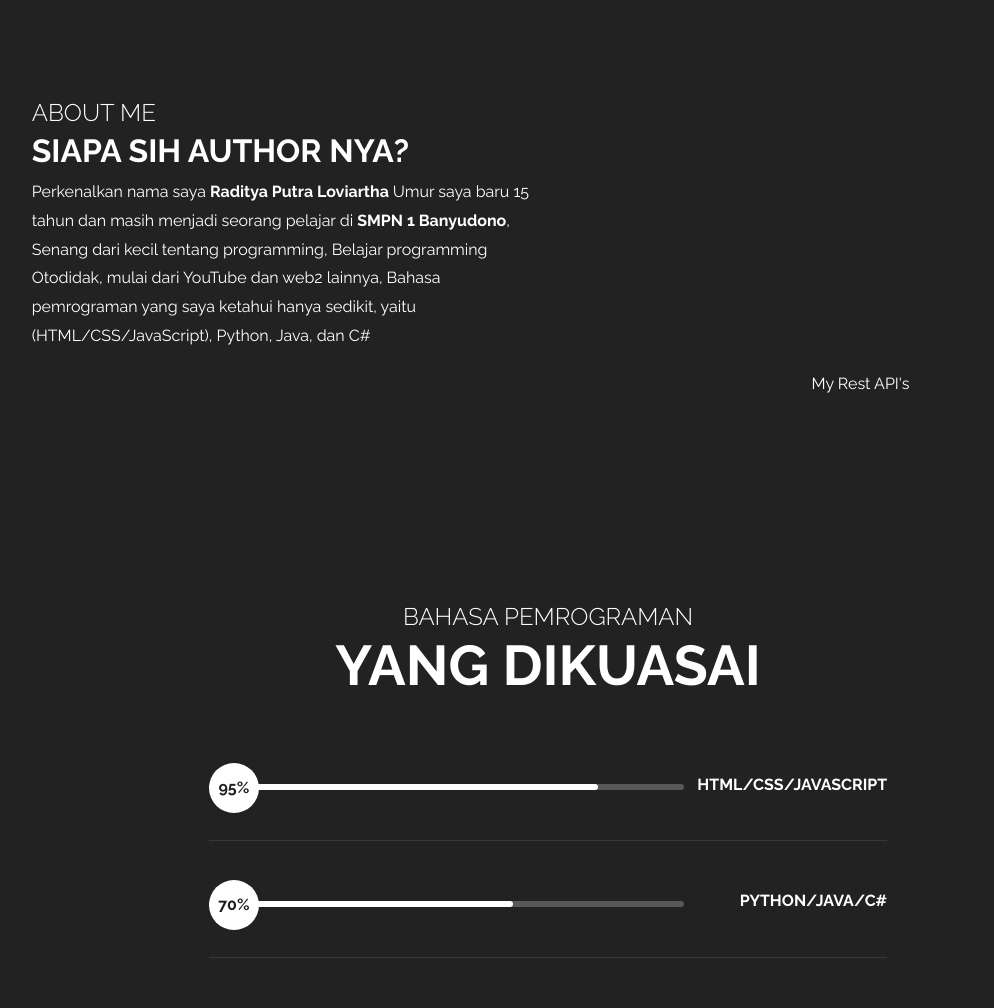
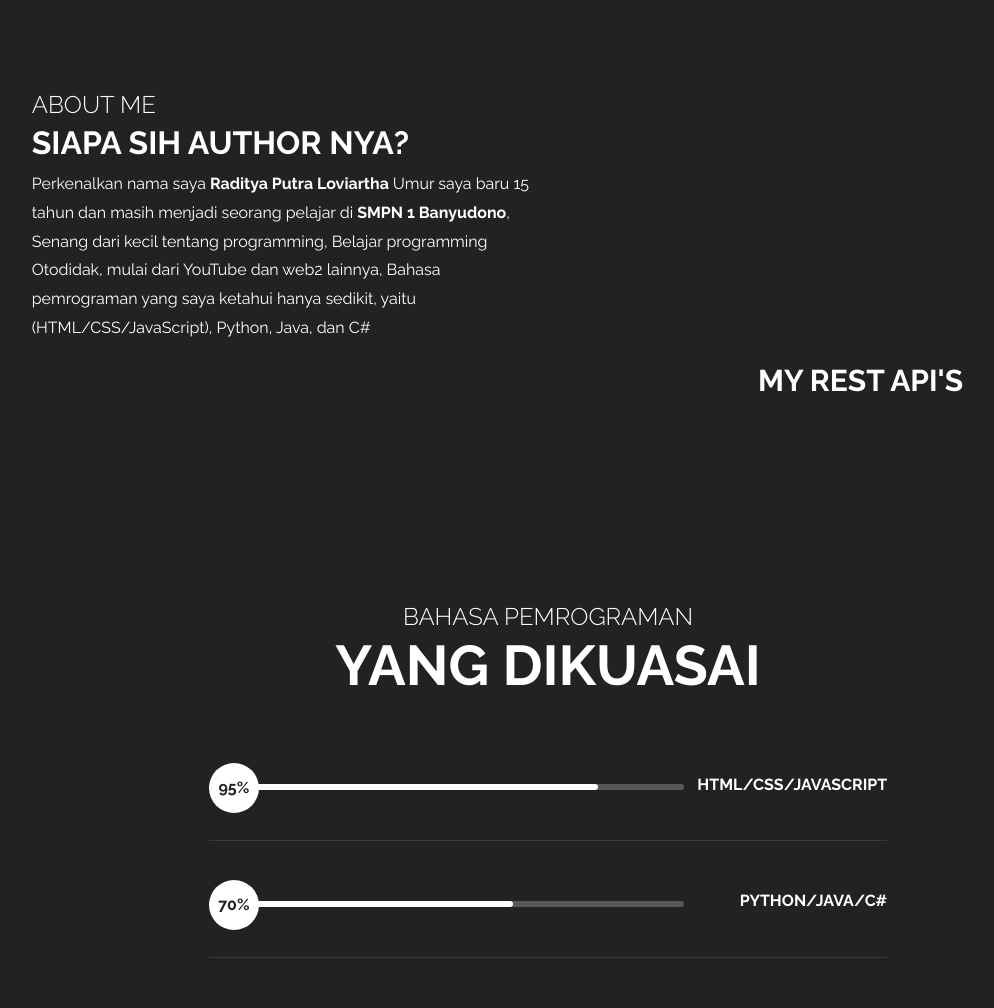
Before and after one commit to ThadzBotZ/Rdt404-Rest-Api-V2, a website: page views/home.html in a window 1280 px wide. Shown: the part 930-1938 px from the top of the page, without its empty margins (92-1086 px from the left). Drawn offline with Linux system fonts and the light colour scheme; files that its build step writes are made by us from their sources; files whose address does not match are found by name.

Commit message:
Update home.html

```diff
--- a/views/home.html
+++ b/views/home.html
@@ -88,7 +88,7 @@ https://templatemo.com/tm-528-elegance
           <figure class="about-img animated fadeInUp" data-animate="fadeInUp">
           </figure>
          </div>
-<a href="/api">My Rest API's</a>
+<h3><a href="/api">My Rest API's</a></h3>
         </div>
        </div>
       </div>
```
